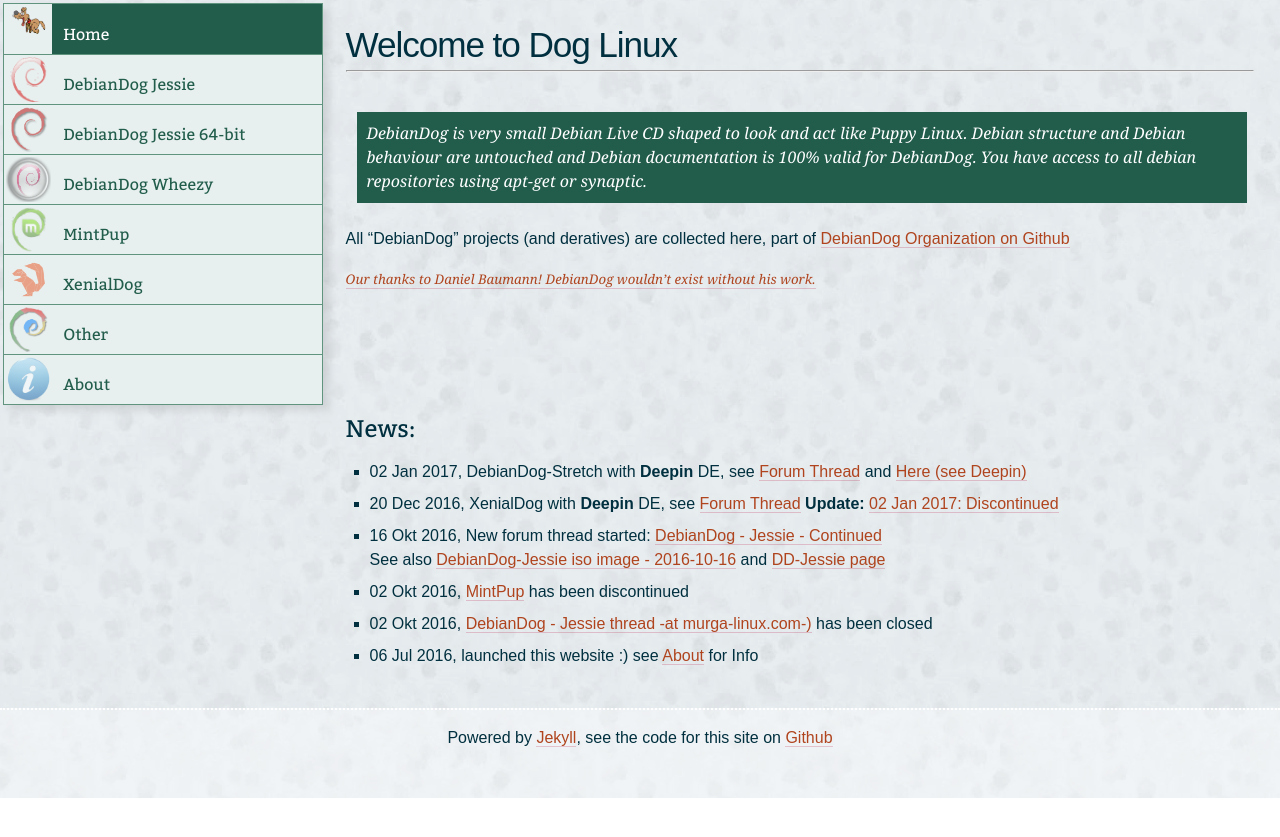
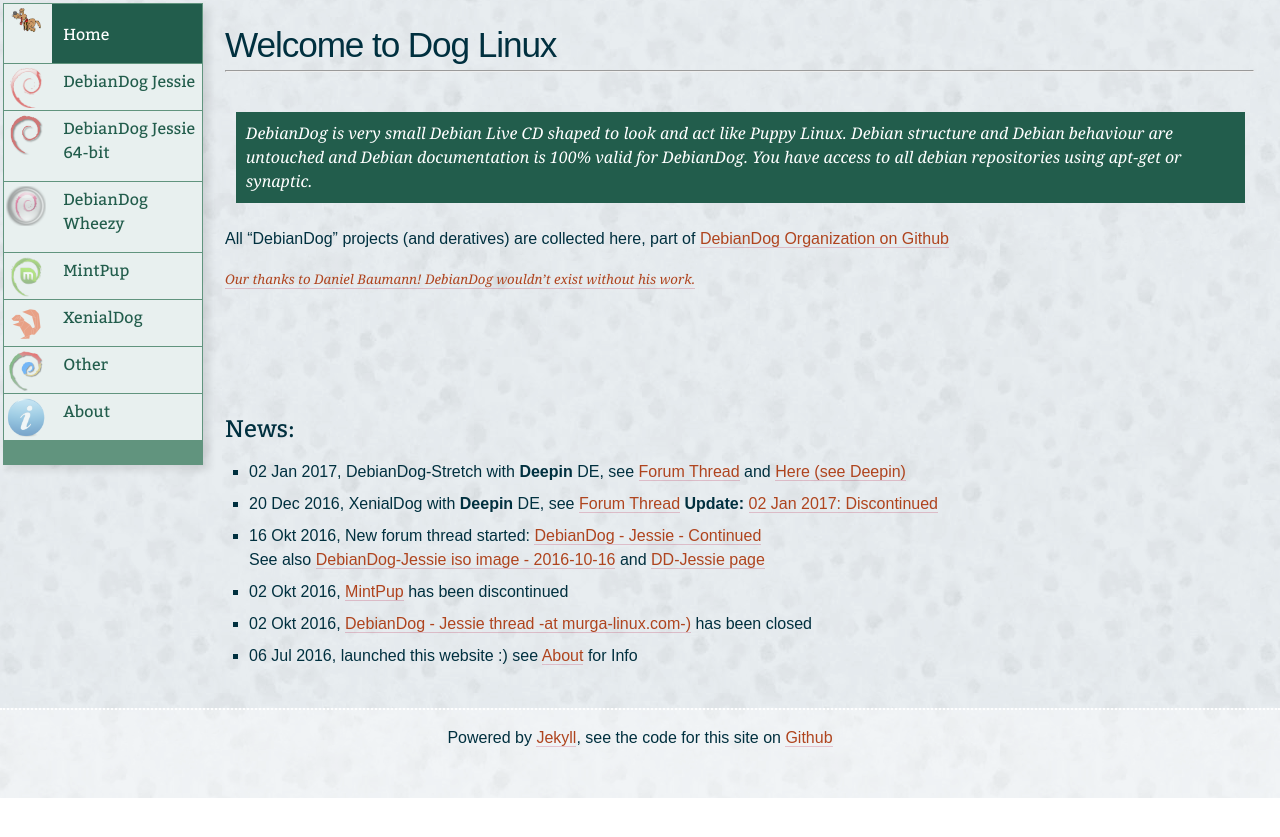
Before and after one commit to DebianDog/doglinux, a Jekyll site: the page built from index.md, in a window 1280 px wide. Shown: the top 837 px of the page. Built offline with Jekyll 4.4.1, drawn with Linux system fonts in a browser that asks for light colours.

Commit message:
More layout fixes (menu)

```diff
--- a/css/main.css
+++ b/css/main.css
@@ -264,7 +264,8 @@ main {
     @media (min-width:10em) {
     main {
 	    float: right;
-	    width: 75%;
+
+	padding-left: 225px;
 	    clear: none;
         }
     }
@@ -303,14 +304,16 @@ main {
 .img-wrapper {
 	margin: 0;
 	position: absolute;
-	top: 1%;
+	top: 2%;
 	right: 1%;
+
 	}
 
 .img-wrapper img {
     display: block;
     height: 100px;
     width: 100px;
+
     }
 
 
@@ -405,8 +408,11 @@ main .img-wrapper {
 
     @media (min-width: 10em) {
     .nav-primary {
-        width: 25%;
-	height: 402px;
+        width: 200px;
+
+
+
+	height: 462px;
         }
     }
 
@@ -432,6 +438,7 @@ main .img-wrapper {
 	margin-right: 85px;
 	font-size: 2.5em;
 	margin-top: 0.5em;
+
     }
 
 .nav-primary li .img-wrapper {
@@ -441,12 +448,13 @@ main .img-wrapper {
     }
 
 .nav-primary .img-wrapper img {
-	width: 45px;
-	height: 45px;
+	width: 40px;
+	height: 40px;
 	background-color: #E8F0EF;
 	opacity: 0.5;
 margin-left: 3px;
-margin-top: 2px;
+margin-top: 3px;
+
     }
 
 .nav-primary .img-wrapper:before {
@@ -458,7 +466,7 @@ margin-top: 2px;
 	border-bottom: none;
 	color: #225D4C;
         border-left: 48px solid #E8F0EF;
-	padding: 17px 0 8px 11px;
+	padding: 5px 0 17px 11px;
 	background-color: #E8F0EF;
 
 margin: 1px;
```
